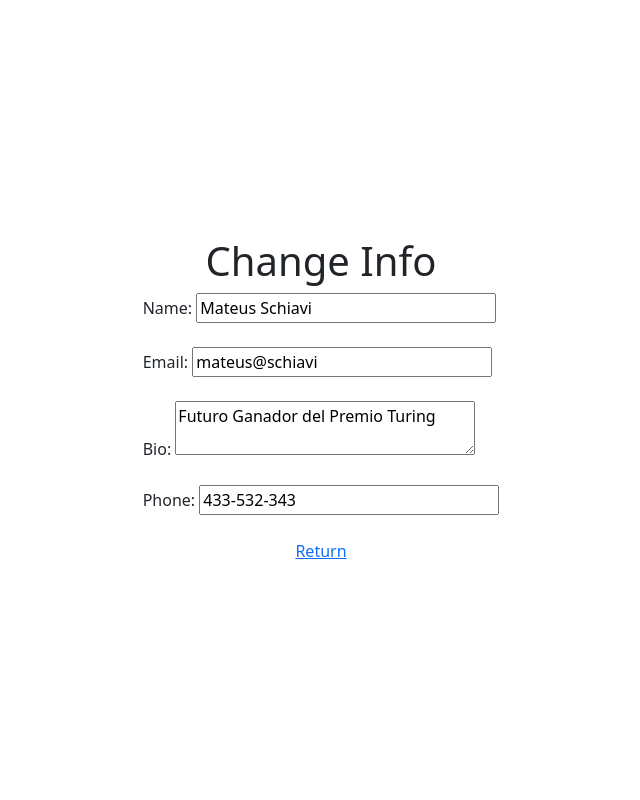
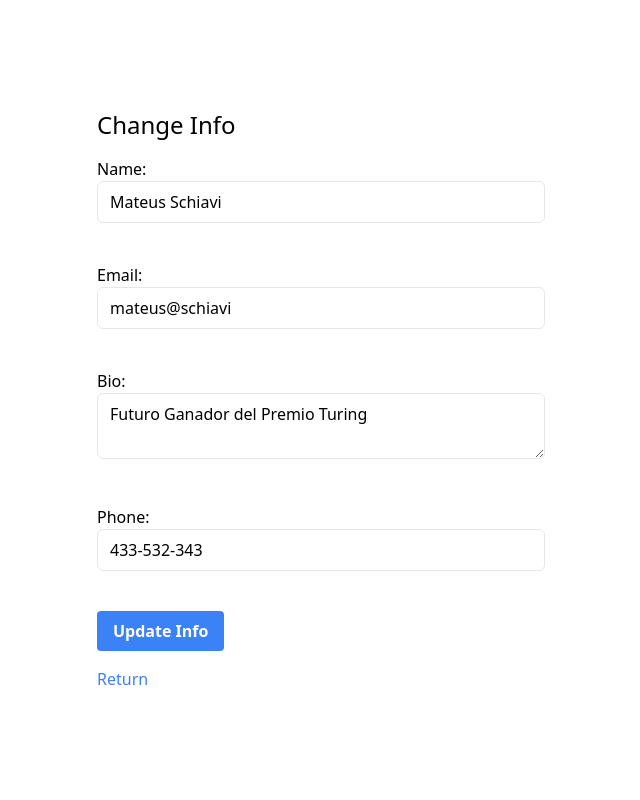
Before and after one commit to mateus-schiavi/mini_proyecto_nivel3, a PHP site: page /php/update.php in a window 1280 px wide. Shown: the whole page, without its empty margins (319-959 px from the left). Run offline with PHP 8.4, Linux system fonts and the light colour scheme; a user stored in the database is signed in; data comes from the database, SQL or seed files in the repository.

Commit message:
fixed update info

```diff
--- a/php/update.php
+++ b/php/update.php
@@ -21,27 +21,23 @@
     $photoDir = 'uploads/';
 
     if (isset($_FILES['new_photo']) && $_FILES['new_photo']['error'] === UPLOAD_ERR_OK) {
-        $photoPath = $photoDir . basename($_FILES['new_photo']['name']);
         move_uploaded_file($_FILES['new_photo']['tmp_name'], $photoPath);
     } else {
         // Caso contrário, manter o valor existente de $photoPath
         // Certifique-se de definir $photoPath com o valor atual no banco de dados
-        $query = "SELECT photo_path FROM users WHERE id = :id";
+        $query = "SELECT id FROM users WHERE id = :id";
         $stmt = $pdo->prepare($query);
         $stmt->bindParam(':id', $userId);
         $stmt->execute();
-        $currentPhotoPath = $stmt->fetchColumn();
-        $photoPath = $currentPhotoPath ?: 'default_photo.jpg';
     }
 
     // Atualizar as informações do usuário no banco de dados, incluindo o caminho da foto, bio e telefone
-    $query = "UPDATE users SET name = :name, email = :email, bio = :bio, phone = :phone WHERE id = :id";
+    $query = "UPDATE users SET user_name = :user_name, email = :email, bio = :bio, phone = :phone WHERE id = :id";
     $stmt = $pdo->prepare($query);
-    $stmt->bindParam(':name', $newName);
+    $stmt->bindParam(':user_name', $newName);
     $stmt->bindParam(':email', $newEmail);
     $stmt->bindParam(':bio', $newBio);
     $stmt->bindParam(':phone', $newPhone);
-    $stmt->bindParam(':photo_path', $photoPath);
     $stmt->bindParam(':id', $userId);
 
     if (!$stmt->execute()) {
@@ -68,39 +64,37 @@
 <!DOCTYPE html>
 <html>
 
-    <head>
-        <meta charset="UTF-8">
-        <meta name="viewport" content="width=device-width, initial-scale=1.0">
-        <link rel="stylesheet" href="../css/update.css">
-        <link rel="preconnect" href="https://fonts.googleapis.com">
-        <link rel="preconnect" href="https://fonts.gstatic.com" crossorigin>
-        <link rel="stylesheet"
-            href="https://fonts.googleapis.com/css2?family=Material+Symbols+Outlined:opsz,wght,FILL,GRAD@48,300,1,0" />
-        <link href="https://cdn.jsdelivr.net/npm/bootstrap@5.0.2/dist/css/bootstrap.min.css" rel="stylesheet"
-            integrity="sha384-EVSTQN3/azprG1Anm3QDgpJLIm9Nao0Yz1ztcQTwFspd3yD65VohhpuuCOmLASjC" crossorigin="anonymous">
-        <link href="https://fonts.googleapis.com/css2?family=Montserrat:wght@300&display=swap" rel="stylesheet">
-    </head>
+<head>
+    <meta charset="UTF-8">
+    <meta name="viewport" content="width=device-width, initial-scale=1.0">
+    <link href="https://cdn.jsdelivr.net/npm/tailwindcss@2.2.19/dist/tailwind.min.css" rel="stylesheet">
+    <!-- Restante do seu código permanece o mesmo -->
+</head>
 
-    <body>
-        <h1>Change Info</h1>
+<body class="flex justify-center items-center h-screen">
+    <div class="max-w-md w-full">
+        <h1 class="text-2xl mb-4">Change Info</h1>
         <form action="./update.php" method="post" enctype="multipart/form-data">
             <label for="new_name">Name:</label>
-            <input type="text" name="new_name" id="new_name" class="input-field" value="<?php echo $userName; ?>"
-                required placeholder="Enter your name"><br><br>
+            <input type="text" name="new_name" id="new_name" class="input-field w-full mb-4 px-3 py-2 border rounded-md"
+                value="<?php echo $userName; ?>" required placeholder="Enter your name"><br><br>
 
             <label for="new_email">Email:</label>
-            <input type="email" name="new_email" id="new_email" class="input-field" value="<?php echo $userEmail; ?>"
-                required placeholder="Enter your email"><br><br>
+            <input type="email" name="new_email" id="new_email" class="input-field w-full mb-4 px-3 py-2 border rounded-md"
+                value="<?php echo $userEmail; ?>" required placeholder="Enter your email"><br><br>
 
             <label for="new_bio">Bio:</label>
-            <textarea name="new_bio" id="new_bio" class="input-field"><?php echo $userBio; ?></textarea><br><br>
+            <textarea name="new_bio" id="new_bio" class="input-field w-full mb-4 px-3 py-2 border rounded-md"><?php echo $userBio; ?></textarea><br><br>
 
             <label for="new_phone">Phone:</label>
-            <input type="text" name="new_phone" id="new_phone" class="input-field"
+            <input type="text" name="new_phone" id="new_phone" class="input-field w-full mb-4 px-3 py-2 border rounded-md"
                 value="<?php echo $userPhone; ?>"><br><br>
+
+            <button type="submit" class="bg-blue-500 hover:bg-blue-700 text-white font-bold py-2 px-4 rounded">Update Info</button>
         </form>
 
-        <a href="./profile.php">Return</a>
-    </body>
+        <a href="./profile.php" class="block mt-4 text-blue-500">Return</a>
+    </div>
+</body>
 
 </html>
```
Also changed, not shown: php/register.php (+7 -8 lines).
